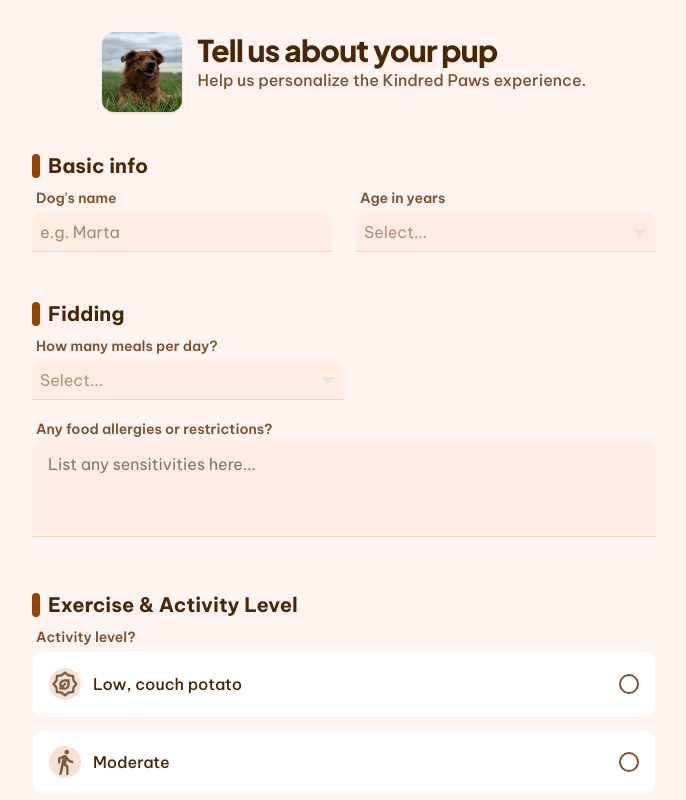
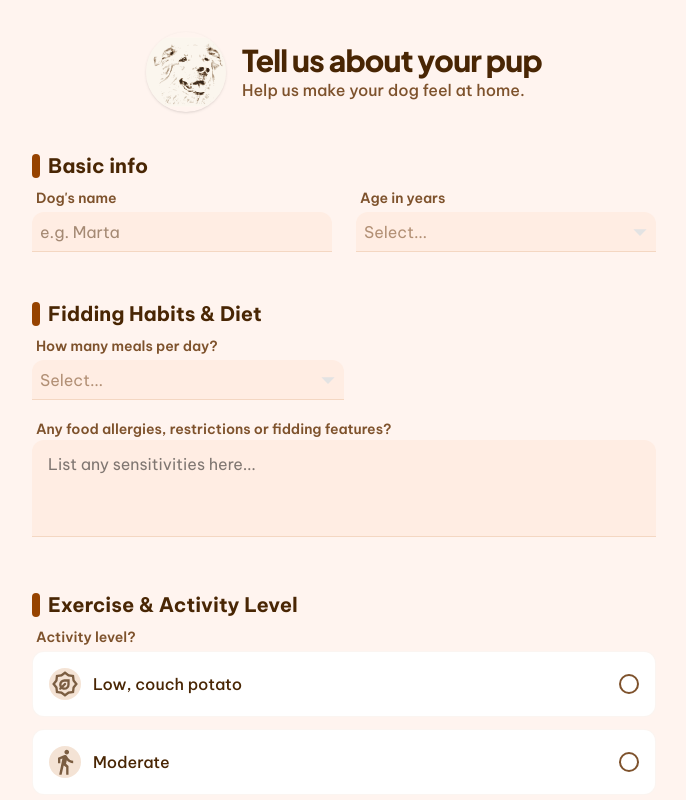
Before and after one commit to samulikn/dogs-care, a React (Vite) app: page / in a window 1280 px wide. Shown: the top 800 px of the page, without its empty margins (296-982 px from the left). Built offline with nearby package versions, Linux system fonts and the light colour scheme.

Commit message:
changed hero section

```diff
--- a/src/App.tsx
+++ b/src/App.tsx
@@ -17,7 +17,7 @@
           <Basic />
         </fieldset>
         <fieldset className="space-y-6">
-          <Label legend={"Fidding"} />
+          <Label legend={"Fidding Habits & Diet"} />
           <Fidding />
         </fieldset>
         <fieldset className="space-y-6">
--- a/src/components/Fidding.tsx
+++ b/src/components/Fidding.tsx
@@ -70,9 +70,9 @@
                       /> */}
                       <Input
                         id={"portion" + i}
-                        label="Grams"
-                        type="number"
-                        placeholder="60"
+                        label="Portion"
+                        type="text"
+                        placeholder='ex. "1 cup"'
                       />
                     </div>
                   </div>
@@ -85,7 +85,7 @@
             htmlFor="foodrestrictions"
             className="text-secondary m-0 ml-1 text-sm font-semibold"
           >
-            Any food allergies or restrictions?
+            Any food allergies, restrictions or fidding features?
           </label>
           <textarea
             id="foodrestrictions"
--- a/src/components/Hero.tsx
+++ b/src/components/Hero.tsx
@@ -1,16 +1,18 @@
-import ProfilePhoto from "../assets/marta.webp";
+import ProfilePhoto from "../assets/logo.svg?react";
+
 function Hero() {
   return (
-    <section className="items-cente flex justify-center gap-4">
-      <div className="h-20 w-20 shrink-0 overflow-hidden rounded-xl shadow-sm">
+    <section className="flex items-center justify-center gap-4">
+      {/* <div className="h-20 w-20 shrink-0 overflow-hidden rounded-full shadow-sm">
         <img src={ProfilePhoto} alt="profile photo" className="h-full w-full" />
-      </div>
+      </div> */}
+      <ProfilePhoto className="fill-primary h-20 w-20 shrink-0 rounded-full shadow-sm"/>
       <div>
         <h1 className="font-plus-jakarta text-primary mx-auto text-3xl font-extrabold tracking-tight">
           Tell us about your pup
         </h1>
         <p className="text-secondary font-medium">
-          Help us personalize the Kindred Paws experience.
+          Help us make your dog feel at home.
         </p>
       </div>
     </section>
```
Also changed, not shown: src/assets/logo.svg (added).
